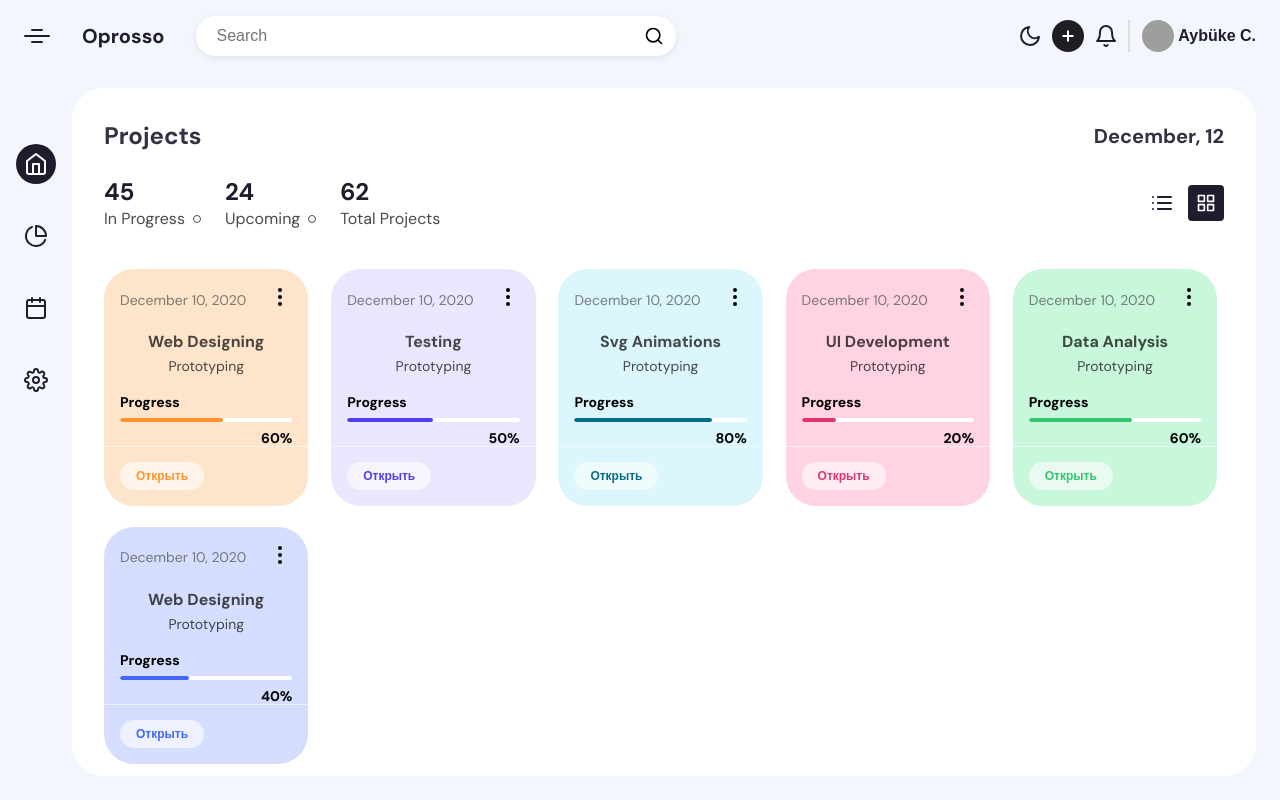
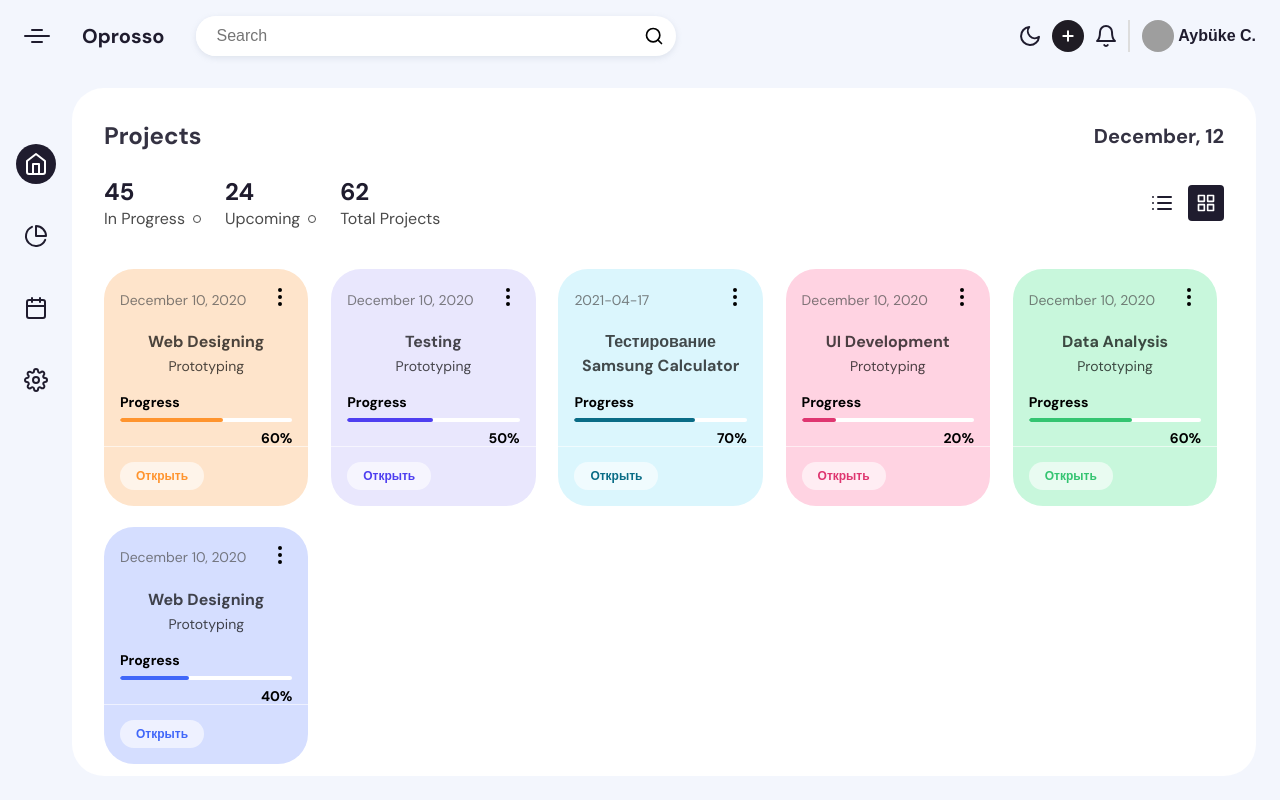
Before and after one commit to BorisTab/hack_genesis_oprosso_web, a Django app: template api/templates/frontend/index.html in a window 1280 px wide. Run offline with Django 3.2, Linux system fonts and the light colour scheme; the template is opened without the code that fills it, so the values that code supplies are empty; data comes from the database, SQL or seed files in the repository; some libraries are stand-ins or nearby versions; some web fonts are replaced; grey boxes are pictures that could not be loaded.

Commit message:
card fill

```diff
--- a/api/static/js/main.js
+++ b/api/static/js/main.js
@@ -73,3 +73,27 @@ document.addEventListener('DOMContentLoaded', function () {
   });
 
 });
+
+fetch('/api/5/')
+.then((response) => {
+  if (response.status !== 200) {
+    console.log("Ничего. Status: " + response.status);
+    return;
+  }
+
+  response.json().then((data) => {
+    console.log(data);
+
+    let perc = 70;
+
+    $('.card-3-date').text(data.date);
+    $('.card-3-name').text(data.name);
+    $('.task-name').text(data.name);
+    $('.task-description').html(data.description.replace(/\n/g, "<br />"));
+    $('.card-3-progress').text(perc + '%');
+    $('.card-3-box-progress').css("width", perc + '%');
+  });
+})
+.catch((error) => {
+  console.log("Fetch error: -S", error);
+});
--- a/api/templates/frontend/index.html
+++ b/api/templates/frontend/index.html
@@ -242,9 +242,9 @@
         </div>
       </div>
       <div class="project-box-wrapper">
-        <div class="project-box card-2">
+        <div class="project-box card-3">
           <div class="project-box-header">
-            <span>December 10, 2020</span>
+            <span class="card-3-date">December 10, 2020</span>
             <div class="more-wrapper">
               <button class="project-btn-more">
                 <svg xmlns="http://www.w3.org/2000/svg" width="24" height="24" viewBox="0 0 24 24" fill="none" stroke="currentColor" stroke-width="2" stroke-linecap="round" stroke-linejoin="round" class="feather feather-more-vertical">
@@ -255,15 +255,15 @@
             </div>
           </div>
           <div class="project-box-content-header">
-            <p class="box-content-header">Svg Animations</p>
-            <p class="box-content-subheader">Prototyping</p>
+            <p class="box-content-header card-3-name">Svg Animations</p>
+            <!-- <p class="box-content-subheader">Prototyping</p> -->
           </div>
           <div class="box-progress-wrapper">
             <p class="box-progress-header">Progress</p>
             <div class="box-progress-bar">
-              <span class="box-progress" style="width: 80%; background-color: #096c86"></span>
+              <span class="box-progress card-3-box-progress" style="width: 80%; background-color: #096c86"></span>
             </div>
-            <p class="box-progress-percentage">80%</p>
+            <p class="box-progress-percentage card-3-progress">80%</p>
           </div>
           <div class="project-box-footer">
             <div class="days-left card-3-button" style="color: #096c86;">
```
